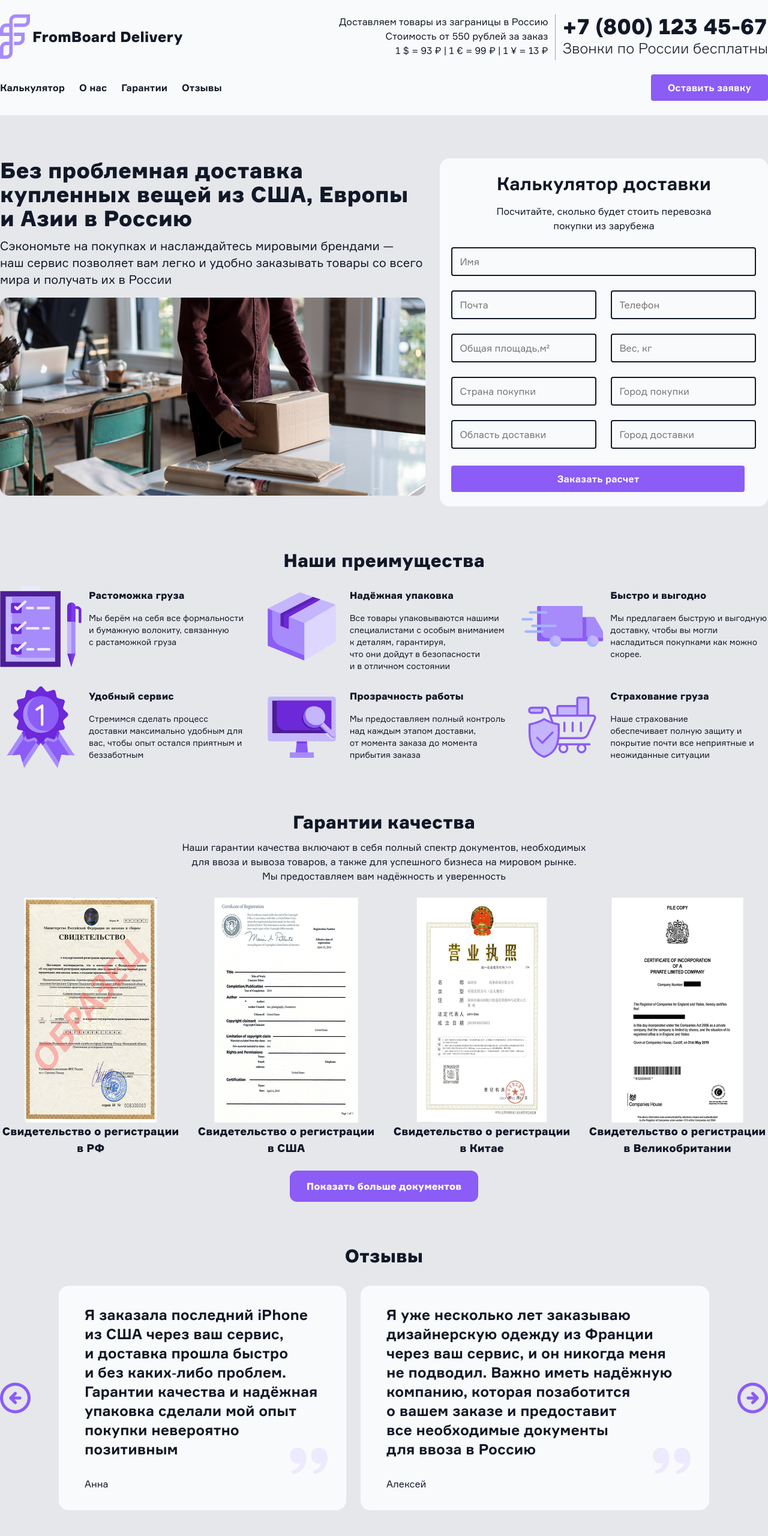
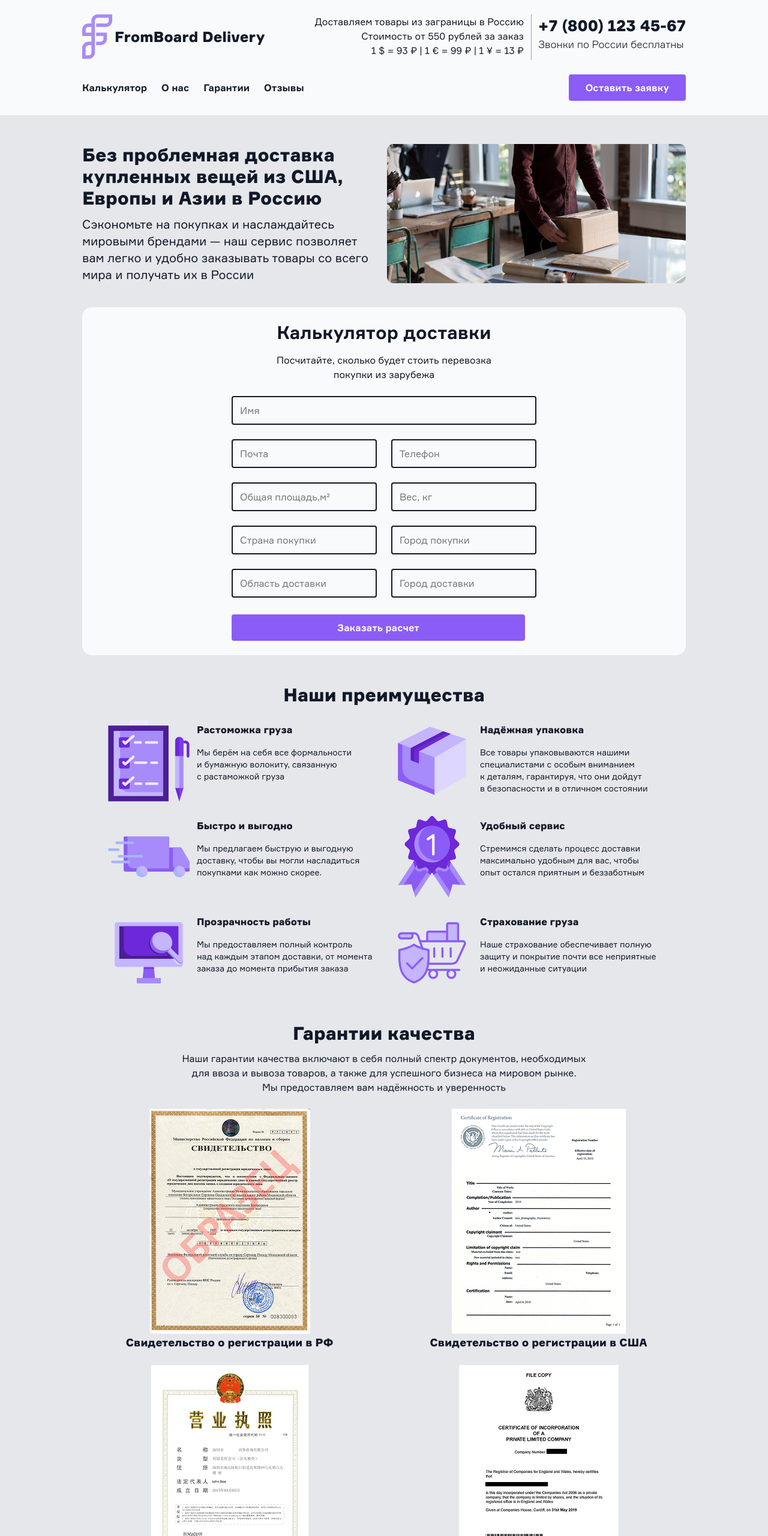
Before and after one commit to artemka5725/FromBoard-Delivery, a plain HTML site: page index.html in a window 1280 px wide. Shown: the top 2560 px of the page at 60% size. Drawn offline with Linux system fonts and the light colour scheme.

Commit message:
Сделал адаптив на 1536px

```diff
--- a/index.html
+++ b/index.html
@@ -62,10 +62,12 @@
         <div class="container">
             <div class="preview__content">
                 <article class="about">
-                    <h1>Без проблемная доставка купленных вещей из США, Европы и Азии в Россию</h1>
-                    <p>Сэкономьте на покупках и наслаждайтесь мировыми брендами — наш сервис позволяет вам легко
-                        и удобно
-                        заказывать товары со всего мира и получать их в России</p>
+                    <div class="preview__about-content">
+                        <h1>Без проблемная доставка купленных вещей из США, Европы и Азии в Россию</h1>
+                        <p>Сэкономьте на покупках и наслаждайтесь мировыми брендами — наш сервис позволяет вам легко
+                            и удобно
+                            заказывать товары со всего мира и получать их в России</p>
+                    </div>
                     <img src="images/preview-image.png" alt="Упаковка посылки">
                 </article>
                 <article class="calculator">
@@ -258,7 +260,6 @@
                         </div>
                         <div class="copyright">
                             <p>2023 © Ни одно право не защищено, копируйте сколько влезет</p>
-                            <img src="images/footer-smile.svg" width="14" height="14" alt="Смайлик">
                         </div>
                     </div>
                     <div class="footer__nav">
--- a/styles/advantages.css
+++ b/styles/advantages.css
@@ -45,3 +45,11 @@
     line-height: 20px;
     max-width: 300px;
 }
+@media (max-width: 1536px) {
+    .advantages__list {
+        grid-template-columns: repeat(2, 1fr);
+    }
+    .advantages__content {
+        margin-top: 48px;
+    }
+}
--- a/styles/footer.css
+++ b/styles/footer.css
@@ -65,3 +65,21 @@
     text-align: end;
 
 }
+@media (max-width: 1536px) {
+    .number p:first-child {
+        font-size: 26px;
+        line-height: 36px;
+    }
+    .number p:last-child {
+        font-size: 17px;
+        line-height: 28px;
+    }
+    .copyright p {
+        font-size: 12px;
+        line-height: 16px;
+    }
+    .footer__number {
+        display: flex;
+        margin: auto;
+    }
+}
--- a/styles/guaranty.css
+++ b/styles/guaranty.css
@@ -55,3 +55,14 @@
     border-radius: 12px;
     align-self: center;
 }
+@media (max-width: 1536px) {
+    .guarantees__list {
+        grid-template-columns: repeat(2, 1fr);
+    }
+    .guarantees__content {
+        margin-top: 48px;
+    }
+    .guarantees__content button {
+        margin-top: 36px;
+    }
+}
--- a/styles/header.css
+++ b/styles/header.css
@@ -90,3 +90,22 @@
     color: var(--color-base);
     font-weight: 700;
 }
+
+@media (max-width: 1536px) {
+    .header__info p {
+        font-size: 16px;
+        line-height: 24px;
+    }
+
+    .number p:first-child {
+        font-size: 30px;
+        font-weight: 900;
+        line-height: 36px;
+    }
+
+    .number p:last-child {
+        font-size: 20px;
+        line-height: 28px;
+    }
+
+}
--- a/styles/preview.css
+++ b/styles/preview.css
@@ -4,17 +4,13 @@
     gap: 24px;
 }
 
-.about {
-    max-width: 756px;
-}
-
-.about h1 {
+.preview__about-content h1 {
     font-weight: 900;
     font-size: 36px;
     line-height: 40px;
 }
 
-.about p {
+.preview__about-content p {
     font-weight: 400;
     font-size: 20px;
     line-height: 28px;
@@ -31,7 +27,6 @@
 
 .calculator__container {
     background-color: var(--color-base);
-    max-width: 756px;
     height: 100%;
     border-radius: 16px;
     display: flex;
@@ -82,3 +77,42 @@
     line-height: 24px;
     margin-top: 28px;
 }
+
+@media (max-width: 1536px) {
+    .preview__content {
+        display: flex;
+        flex-direction: column;
+        padding-top: 48px;
+        gap: 40px;
+    }
+
+    .about {
+        display: flex;
+        gap: 16px;
+    }
+
+    .about img {
+        width: 505px;
+        height: 232px;
+        margin:0;
+    }
+
+    .preview__about-content {
+        display: flex;
+        flex-direction: column;
+        gap: 12px;
+    }
+
+    .preview__about-content h1 {
+        font-size: 30px;
+        line-height: 36px;
+    }
+
+    .preview__about-content p {
+        font-size: 20px;
+        line-height: 28px;
+        margin: 0;
+    }
+
+
+}
--- a/styles/reviews.css
+++ b/styles/reviews.css
@@ -42,11 +42,12 @@
     border-radius: 16px;
     display: flex;
     flex-direction: column;
+    justify-content: space-between;
     gap: 30px;
     padding: 32px 43px;
 }
 
-.reviews__item img{
+.reviews__item img {
     position: absolute;
     bottom: 45px;
     right: 25px;
@@ -59,6 +60,31 @@
     font-size: 24px;
 }
 
-.reviews__item h4:last-child {
+.reviews__item p {
     color: #6B7280;
 }
+
+@media (max-width: 1536px) {
+    .reviews__item {
+        padding: 16px;
+        max-width: 396px;
+    }
+
+    .reviews__item h4:first-child {
+        font-size: 18px;
+        line-height: 28px;
+    }
+
+    .reviews__container {
+        display: flex;
+        gap: 25px;
+    }
+
+    .reviews__item img {
+        position: absolute;
+        bottom: 19px;
+        right: 30px;
+
+    }
+
+}
--- a/styles/style.css
+++ b/styles/style.css
@@ -3,24 +3,37 @@ body {
     line-height: 24px;
     color: var(--text-color-base);
 }
+
 main {
     background-color: #E5E7EB;
 }
+
 input, textarea {
     border: 2px solid var(--text-color-base);
     padding: 12px;
     border-radius: 4px;
 
 }
+
 input:focus, textarea:focus {
     color: var(--color-button-hover);
-    border-color: var(--color-button-hover) ;
+    border-color: var(--color-button-hover);
 }
+
 input:focus::placeholder, textarea:focus::placeholder {
     color: var(--color-button-hover);
 }
+
 .container {
     max-width: 1536px;
     width: 100%;
     margin: 0 auto;
+    padding: 0 30px;
 }
+
+@media (max-width: 1536px) {
+    .container {
+        max-width: 1026px;
+        padding: 0 10px;
+    }
+}
```
